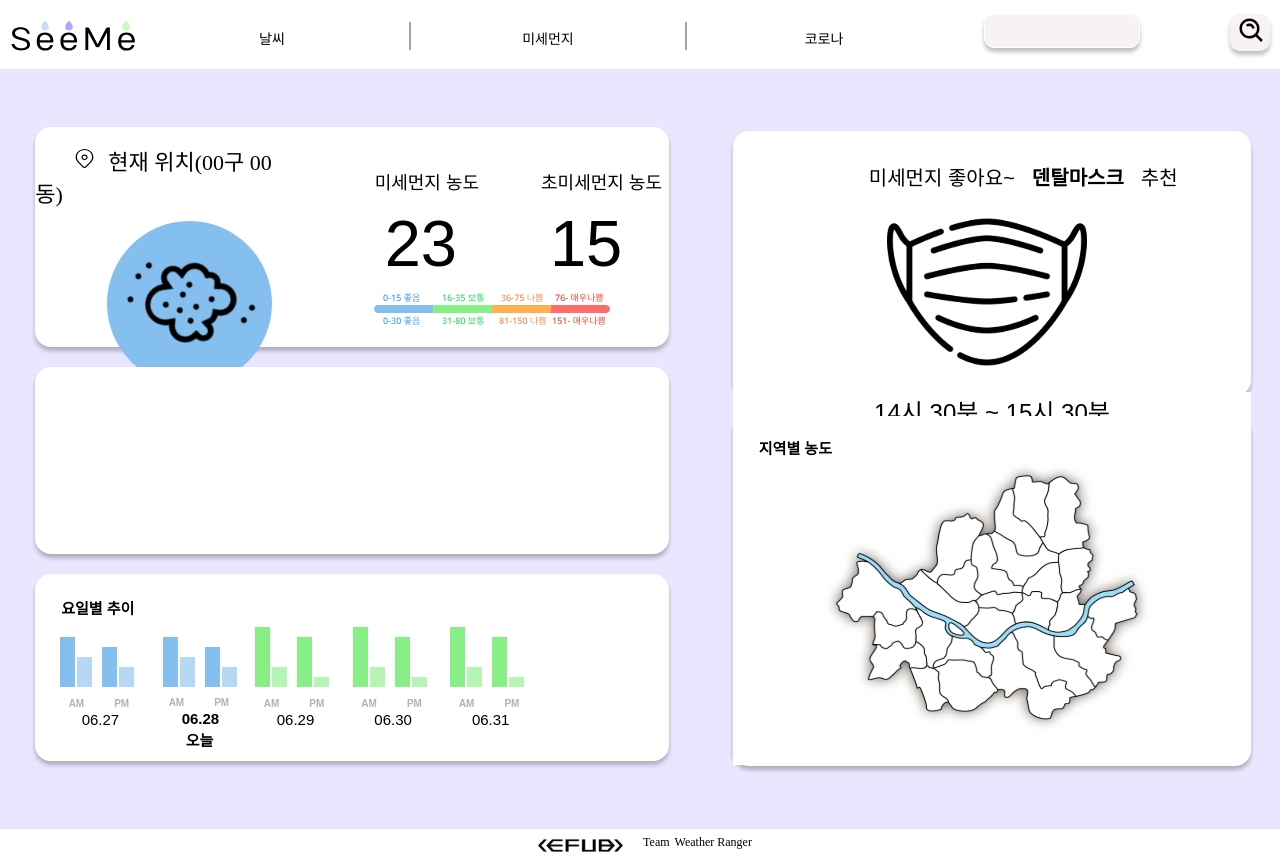
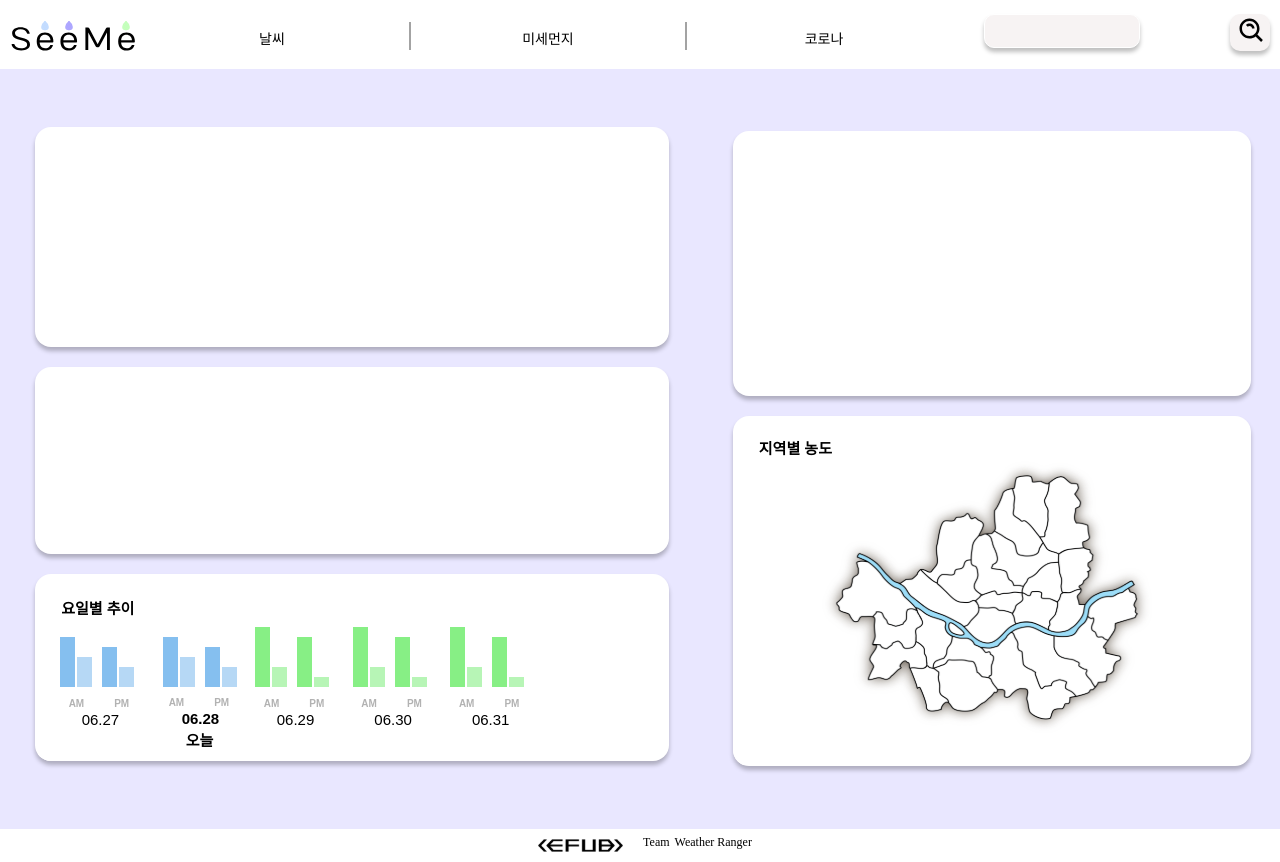
Before and after one commit to EFUB-SeeMe/SeeMe_Front, a React (Create React App) app: page /#/dust in a window 1280 px wide. Built offline with nearby package versions, Linux system fonts and the light colour scheme; a web font is replaced by a local one.

Commit message:
박스 1 박스 3 제거

```diff
--- a/src/pages/DustPage/DustPage.js
+++ b/src/pages/DustPage/DustPage.js
@@ -235,6 +235,7 @@ const Box4 = styled.div`
   border-radius: 16px;
   margin-top: 15px;
   margin-bottom: 20px;
+  overflow:hidden;
 
   @media (min-width: 375px) and (max-width: 1440px) {
     //between
@@ -408,54 +409,7 @@ function DustPage() {
       <Background>
         <Wrapper1>
           <Box1>
-            <Box1_sub1>
-              <div>
-                <img
-                  style={{ marginTop: '20px', marginLeft: '37px' }}
-                  src={location}
-                />
-                <a
-                  style={{
-                    marginTop: '15px',
-                    marginLeft: '10px',
-                    fontSize: '22px',
-                    fontFamily: 'NotoSans',
-                  }}
-                >
-                  현재 위치(00구 00동)
-                </a>
 
-                <img
-                  style={{ marginTop: '0px', marginLeft: '60px' }}
-                  src={dust}
-                />
-                <a
-                  style={{
-                    marginTop: '20px',
-                    marginLeft: '133px',
-                    fontSize: '22px',
-                    fontFamily: 'NotoSans',
-                  }}
-                >
-                  좋음
-                </a>
-              </div>
-            </Box1_sub1>
-            <Box1_sub2>
-              <Box1_sub3>
-                <미세먼지농도> 미세먼지 농도</미세먼지농도>
-                <초미세먼지농도> 초미세먼지 농도 </초미세먼지농도>
-                <농도수치> 23 </농도수치>
-                <농도수치> 15 </농도수치>
-                <Box1_sub5>
-                  <Standard>
-                    <img src={standard} />
-                  </Standard>
-                  <활동알림>야외 활동을 즐겨보세요!</활동알림>
-                </Box1_sub5>
-              </Box1_sub3>
-              <Box1_sub4></Box1_sub4>
-            </Box1_sub2>
           </Box1>
           <Box2></Box2>
           <Box2>
@@ -473,17 +427,7 @@ function DustPage() {
         </Wrapper1>
         <Wrapper2>
           <Box3>
-            <div>
-              <알림1> 미세먼지 좋아요~</알림1>
-              <알림1_bold> 덴탈마스크 </알림1_bold>
-              <추천>추천 </추천>
-            </div>
-            <Mask> <img src={mask} /> </Mask>
-            <알림2> 14시 30분 ~ 15시 30분 </알림2>
-            <알림3>
-              {' '}
-              <div> 환기 시간 입니다 </div>
-            </알림3>
+
           </Box3>
           <Box4>
           <Text> 지역별 농도 </Text>
```
